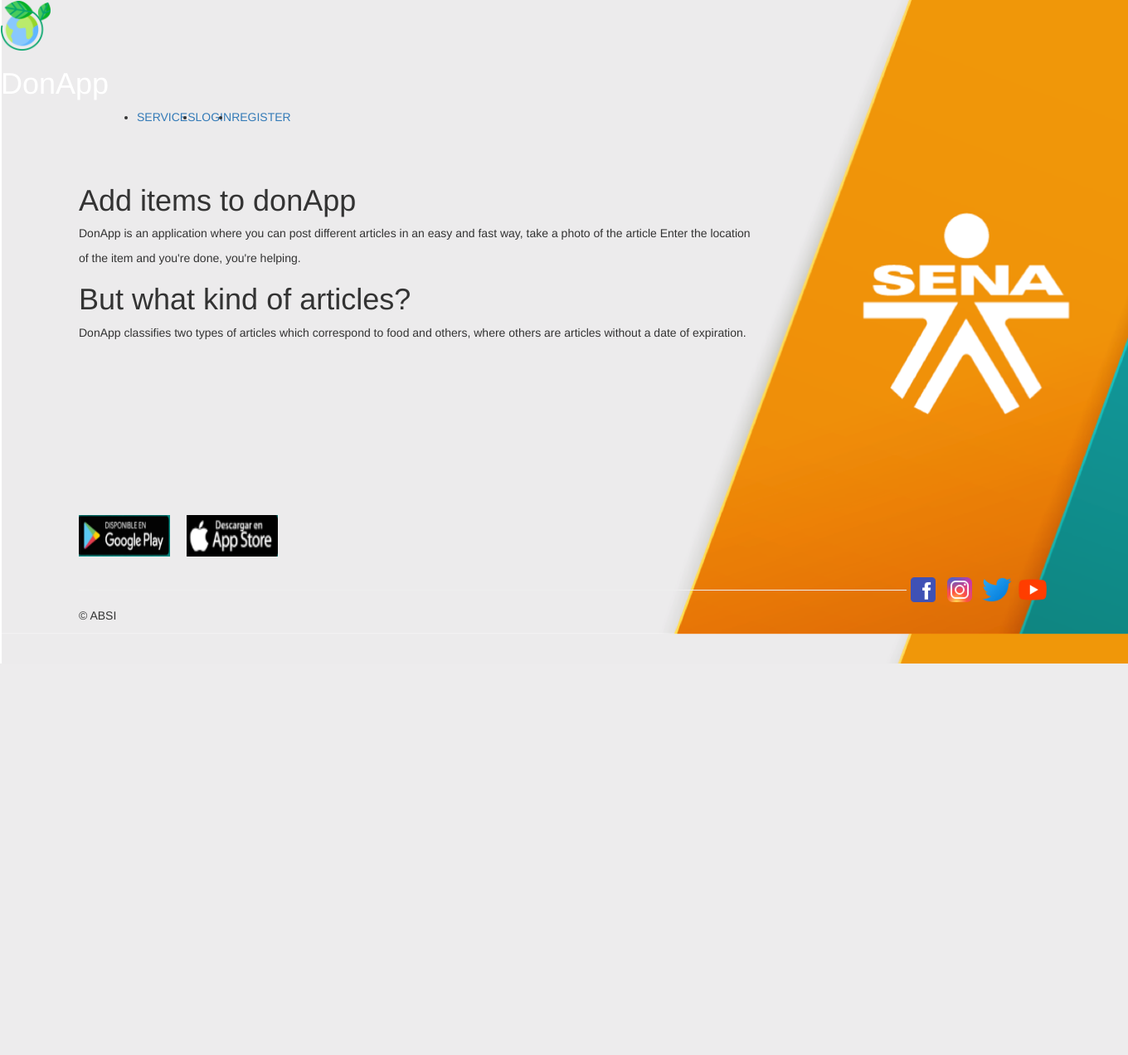
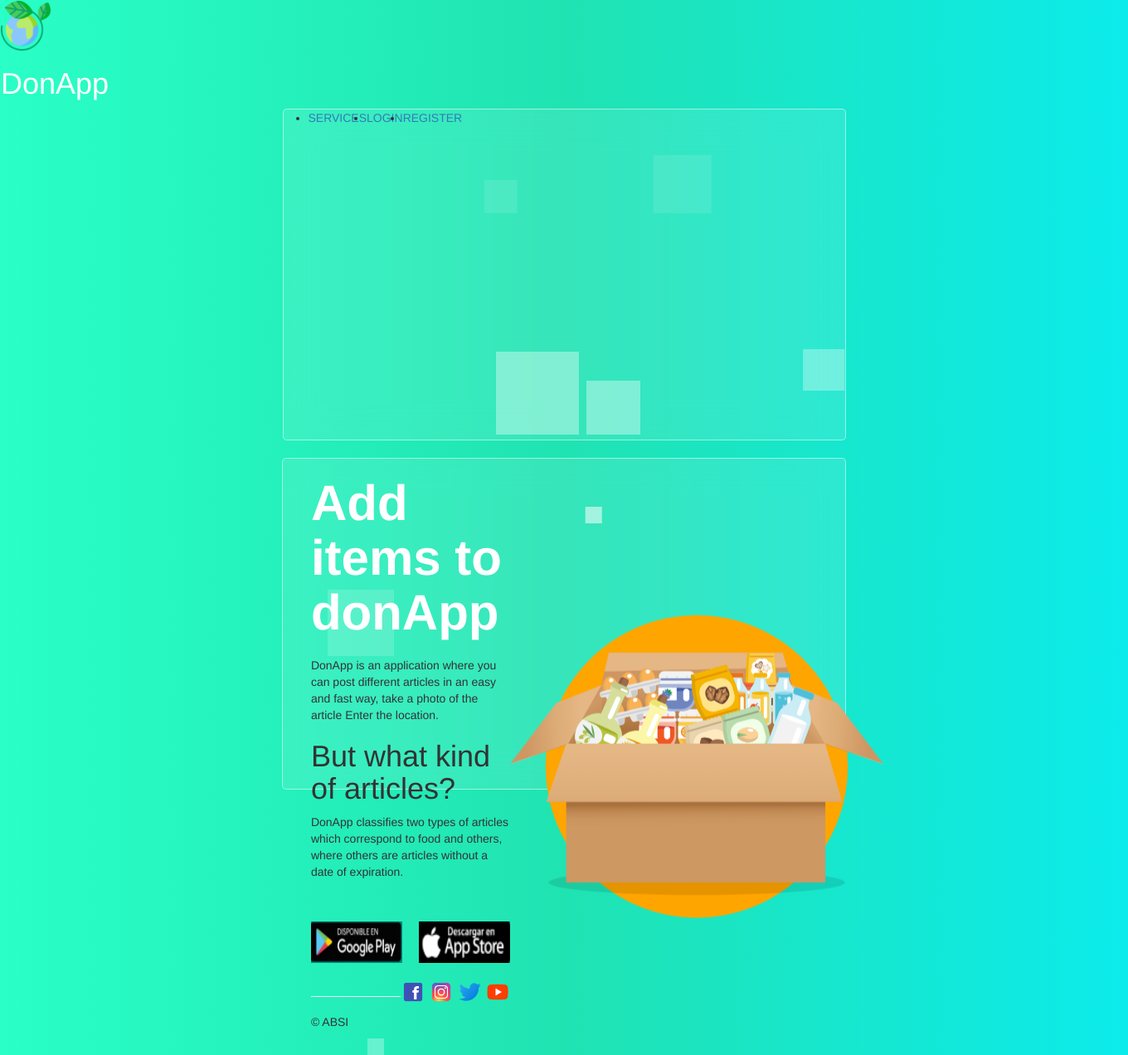
Before and after one commit to DavidCalle0192/py_donApp, a Flask app: page / in a window 1360 px wide. Shown: the whole page at 83% size. Before the commit the page ends 800 px from the top, so only its background shows below. Run offline with Flask 2, Linux system fonts and the light colour scheme; some libraries are stand-ins or nearby versions.

Commit message:
styles burbuja

```diff
--- a/app/static/css/style.css
+++ b/app/static/css/style.css
@@ -1,11 +1,22 @@
 body {
-    background-image: url(../images/backgraund_sena.png);
-    background-size: cover;
-    /*background: #00416A;  /* fallback for old browsers */
-    /*background: -webkit-linear-gradient(to right, #FFE000, #799F0C, #00416A);  /* Chrome 10-25, Safari 5.1-6 */
-    /*background: linear-gradient(to right, #FFE000, #799F0C, #00416A); /* W3C, IE 10+/ Edge, Firefox 16+, Chrome 26+, Opera 12+, Safari 7+ */
+    /*font-family: 'Roboto', 'Sans serif';*/
+    /*background-image: url(../images/backgraund_sena.png);
+    background-size: cover;*/
+    background: #0cebeb;  /* fallback for old browsers */
+    background: -webkit-linear-gradient(to right, #29ffc6, #20e3b2, #0cebeb);  /* Chrome 10-25, Safari 5.1-6 */
+    background: linear-gradient(to right, #29ffc6, #20e3b2, #0cebeb); /* W3C, IE 10+/ Edge, Firefox 16+, Chrome 26+, Opera 12+, Safari 7+ */
 
   }
+
+.container{
+  background-color: rgba(255,255,255,0.1);
+  height: 400px;
+  backdrop-filter: blur(20px);
+  border: solid 1px rgba(255,255,255,0.5);
+  border-radius: 5px;
+  width: 50%;
+  margin: 0 auto;
+}
 
 .contenedor-imagenes {
     display: flex;
@@ -14,8 +25,201 @@
     margin-right: 20px;
   }
 
-.fondo {
-  background: #134E5E;  /* fallback for old browsers */
-  background: -webkit-linear-gradient(to right, #71B280, #134E5E);  /* Chrome 10-25, Safari 5.1-6 */
-  background: linear-gradient(to right, #71B280, #134E5E); /* W3C, IE 10+/ Edge, Firefox 16+, Chrome 26+, Opera 12+, Safari 7+ */
+/*efecto burbuja*/
+*{
+  margin: 0;
+  padding: 0;
+  box-sizing: border-box;
 }
+
+.contenedor{
+  width: 90%;
+  max-width: 1200px;
+  margin: auto;
+}
+
+.bg_animate{
+
+  /*background: #134E5E;  /* fallback for old browsers */
+  /*background: -webkit-linear-gradient(to right, #71B280, #134E5E);  /* Chrome 10-25, Safari 5.1-6 */
+  /*background: linear-gradient(to right, #71B280, #134E5E); /* W3C, IE 10+/ Edge, Firefox 16+, Chrome 26+, Opera 12+, Safari 7+ */
+
+}
+
+.header_nav{
+  width: 100%;
+  position: absolute;
+  top: 0;
+  left: 0;
+}
+
+.header_nav .contenedor{
+  display: flex;
+  justify-content: space-between;
+  align-items: center;
+  padding: 15px 0;
+}
+
+.header_nav h1{
+  color: #fff;
+  font-family: 'Gagalin';
+}
+
+.header_nav nav a{
+  color: #fff;
+  text-decoration: none;
+  margin-right: 10px;
+}
+
+.banner{
+  display: flex;
+  justify-content: space-between;
+  align-items: center;
+  height: 100%;
+}
+
+.banner_title h2{
+  color: #fff;
+  font-size: 60px;
+  font-weight: 800;
+  margin-bottom: 20px;
+}
+
+.banner_title .llamanos{
+  color: #fff;
+  font-size: 20px;
+  text-decoration: none;
+  display: inline-block;
+  background: #1A2849;
+  padding: 20px;
+}
+
+.banner_img{
+  animation: movimiento 2.5s linear infinite;
+}
+
+.banner_img img{
+  width: 450px;
+  display: block;
+}
+
+/* burbujas */
+
+.burbuja{
+  border-radius: 0%;
+  background: #fff;
+  opacity: .3;
+  position: absolute;
+  bottom: -150;
+  animation: burbujas 3s linear infinite;
+}
+
+.burbuja:nth-child(1){
+  width: 80px;
+  height: 80px;
+  left: 5%;
+  animation-duration: 3s;
+  animation-delay: 3s;
+}
+
+.burbuja:nth-child(2){
+  width: 100px;
+  height: 100px;
+  left: 35%;
+  animation-duration: 3s;
+  animation-delay: 5s;
+}
+
+.burbuja:nth-child(3){
+  width: 20px;
+  height: 20px;
+  left: 15%;
+  animation-duration: 1.5s;
+  animation-delay: 7s;
+}
+
+.burbuja:nth-child(4){
+  width: 50px;
+  height: 50px;
+  left: 90%;
+  animation-duration: 6s;
+  animation-delay: 3s;
+}
+
+.burbuja:nth-child(5){
+  width: 70px;
+  height: 70px;
+  left: 65%;
+  animation-duration: 3s;
+  animation-delay: 1s;
+}
+
+.burbuja:nth-child(6){
+  width: 20px;
+  height: 20px;
+  left: 50%;
+  animation-duration: 4s;
+  animation-delay: 5s;
+}
+
+.burbuja:nth-child(7){
+  width: 20px;
+  height: 20px;
+  left: 50%;
+  animation-duration: 4s;
+  animation-delay: 5s;
+}
+
+.burbuja:nth-child(8){
+  width: 100;
+  height: 100px;
+  left: 52%;
+  animation-duration: 5s;
+  animation-delay: 5s;
+}
+
+.burbuja:nth-child(9){
+  width: 65px;
+  height: 65px;
+  left: 51%;
+  animation-duration: 3s;
+  animation-delay: 2s;
+}
+
+.burbuja:nth-child(10){
+  width: 40px;
+  height: 40px;
+  left: 35%;
+  animation-duration: 3s;
+  animation-delay: 4s;
+}
+
+
+@keyframes burbujas{
+  0%{
+      bottom: 0;
+      opacity: 0;
+  }
+  30%{
+      transform: translateX(30px);
+  }
+  50%{
+      opacity: .4;
+  }
+  100%{
+      bottom: 100vh;
+      opacity: 0;
+  }
+}
+
+@keyframes movimiento{
+  0%{
+      transform: translateY(0);
+  }
+  50%{
+      transform: translateY(30px);
+  }
+  100%{
+      transform: translateY(0);
+  }
+}
--- a/app/templates/auth/login.html
+++ b/app/templates/auth/login.html
@@ -3,7 +3,7 @@
 
 {% block container %}
 
-<div class="col-md-12 col-md-offset-1">
+<div class="col-md-8 col-md-offset-1">
 
   <h3>Login</h3>
   <form class="" method="post">
--- a/app/templates/index.html
+++ b/app/templates/index.html
@@ -1,35 +1,58 @@
 {% extends 'layout.html' %}
 
 {% block container %}
-<div class="image-fondo">
+
 <link rel="stylesheet" type="text/css" href="{{ url_for('static', filename = 'css/style.css')}}">
-    <h1 class="display-4">Add items to donApp</h1>
+
+<body>
+    <header class="bg_animate">
+
+        <section class="banner contenedor">
+            <secrion class="banner_title">
+                <h2 class="display-4" >Add items to donApp</h2>
                 <p>
                     DonApp is an application where you can post different articles in an easy and fast way, take a photo of the article
-    Enter the location
-</p>
-<p>
-    of the item and you're done, you're helping.
+                    Enter the location.
                 </p>
                 <h1 class="display-5">But what kind of articles?</h1>
                 <p>
                     DonApp classifies two types of articles which correspond to food and others, where others are articles without a date of
                     expiration.
                 </p>
-<br><br><br><br><br><br><br><br><br><br>
+                <br><br>
                 <div class="contenedor-imagenes">
                     <img src="../static/images/GooglePlay.png" width="110" height="50">
                     <img src="../static/images/AppStore.png" width="110" height="50">
                 </div>
                 <br>
                 <div class="pull-right">
-    <img src="../static/images/facebook.png" width="40" height="40">
-    <img src="../static/images/instagram.png" width="40" height="40">
-    <img src="../static/images/twitter.png" width="40" height="40">
-    <img src="../static/images/youtube.png" width="40" height="40">
+                    <img src="../static/images/facebook.png" width="30" height="30">
+                    <img src="../static/images/instagram.png" width="30" height="30">
+                    <img src="../static/images/twitter.png" width="30" height="30">
+                    <img src="../static/images/youtube.png" width="30" height="30">
                 </div>
 
                 <hr>
                 <p>&copy; ABSI</p>
+            </secrion>
+            <div class="banner_img">
+                <img src="../static/images/donate.svg">
             </div>
+        </section>
+
+        <div class="burbujas">
+            <div class="burbuja"></div>
+            <div class="burbuja"></div>
+            <div class="burbuja"></div>
+            <div class="burbuja"></div>
+            <div class="burbuja"></div>
+            <div class="burbuja"></div>
+            <div class="burbuja"></div>
+            <div class="burbuja"></div>
+            <div class="burbuja"></div>
+            <div class="burbuja"></div>
+        </div>
+    </header>
+</body>
+</html>
 {% endblock %}
```
Also changed, not shown: app/static/css/404.css (added, +80 -0 lines), app/static/scss/404.scss (added, +66 -0 lines), app/templates/errors/404.html (+29 -9 lines), app/static/images/404.png (added), app/static/images/donate.jpg (added), app/static/images/donate.png (added), app/static/images/donate.svg (added), app/static/images/laptop-support.png (added), app/static/images/test.png (added). Lines whose indentation alone changed are shown as unchanged.
